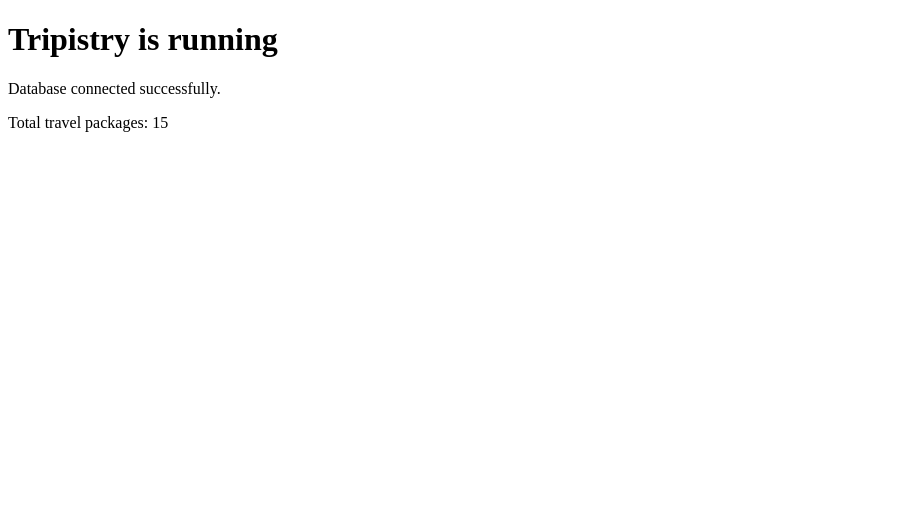
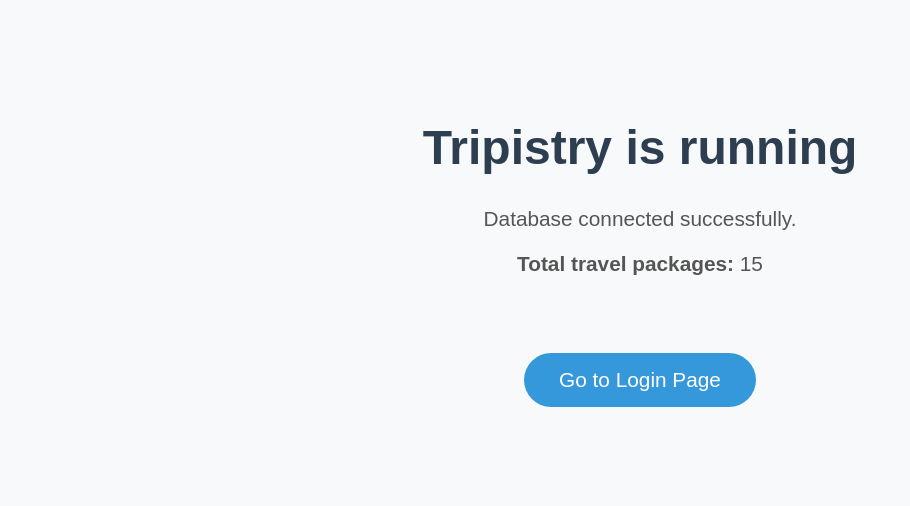
Before and after one commit to Tshedi-Sefula/tripistry, a PHP site: page / in a window 1280 px wide. Shown: the top 506 px of the page, without its empty margins (0-910 px from the left). Run offline with PHP 8.4, Linux system fonts and the light colour scheme; data comes from the database, SQL or seed files in the repository.

Commit message:
added homepage

```diff
--- a/public/index.php
+++ b/public/index.php
@@ -6,13 +6,49 @@ $result = $stmt->fetch(PDO::FETCH_ASSOC);
 ?>
 
 <!DOCTYPE html>
-<html>
+<html lang="en">
 <head>
+    <meta charset="UTF-8">
+    <meta name="viewport" content="width=device-width, initial-scale=1.0">
     <title>Tripistry</title>
+    <style>
+        body {
+            font-family: Arial, sans-serif;
+            text-align: center;
+            padding: 80px 20px;
+            background: #f8f9fa;
+        }
+        h1 {
+            color: #2c3e50;
+            font-size: 3rem;
+        }
+        p {
+            font-size: 1.3rem;
+            color: #555;
+        }
+        .btn {
+            display: inline-block;
+            padding: 15px 35px;
+            margin: 20px;
+            font-size: 1.3rem;
+            text-decoration: none;
+            border-radius: 50px;
+            color: white;
+            background-color: #3498db;
+            transition: 0.3s;
+        }
+        .btn:hover {
+            background-color: #2980b9;
+            transform: scale(1.05);
+        }
+    </style>
 </head>
 <body>
     <h1>Tripistry is running</h1>
     <p>Database connected successfully.</p>
-    <p>Total travel packages: <?php echo $result["total"]; ?></p>
+    <p><strong>Total travel packages:</strong> <?php echo $result["total"]; ?></p>
+
+    <br><br>
+    <a href="login.php" class="btn">Go to Login Page</a>
 </body>
 </html>
```
